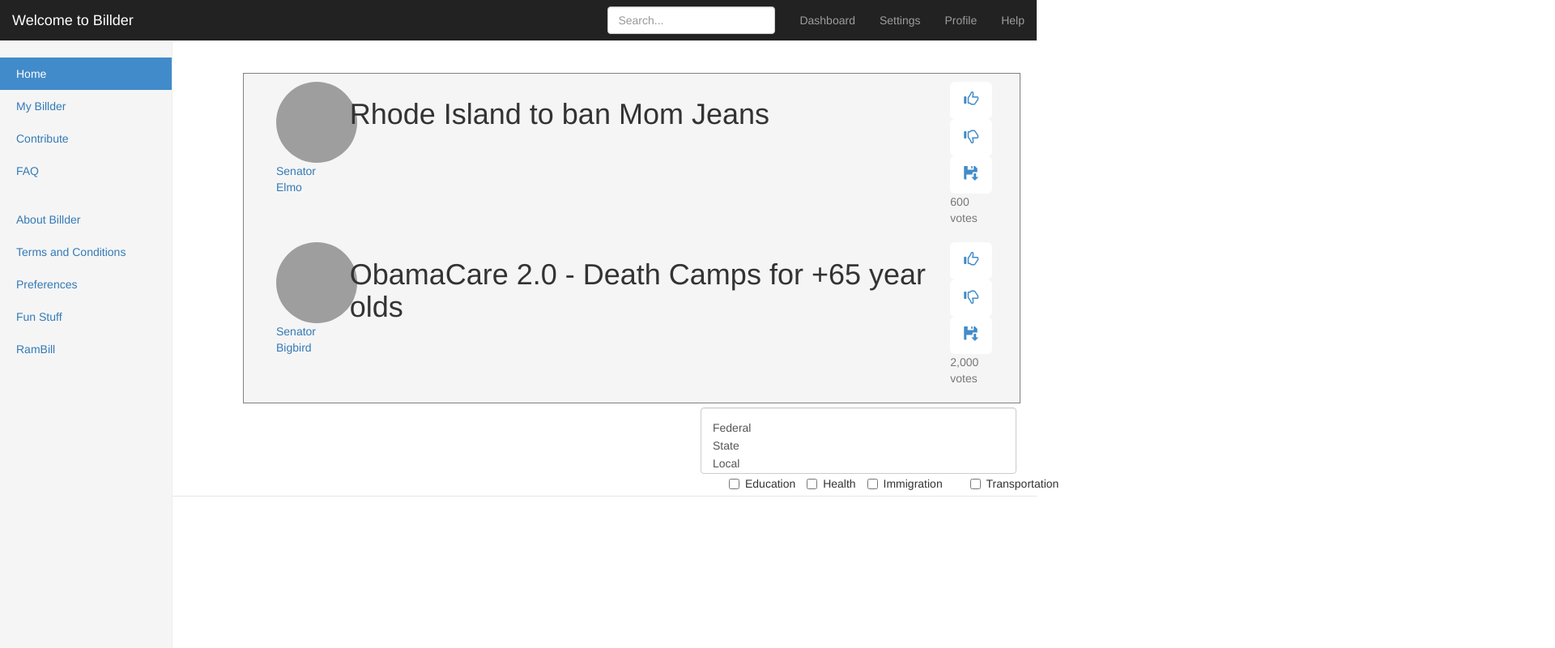
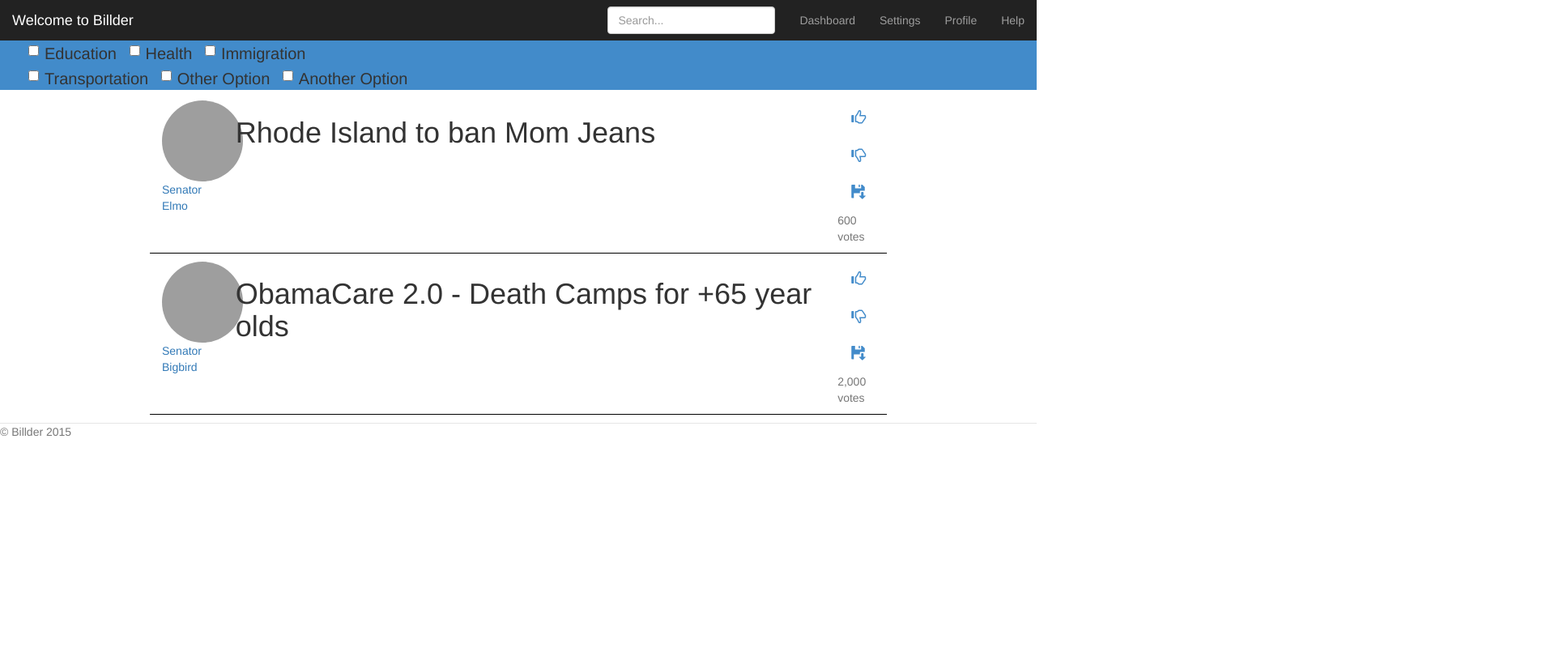
Before and after one commit to Democracybillder/Website, a plain HTML site: page BillTracker.html in a window 1280 px wide. Shown: the top 800 px of the page at 81% size, 1920 px wide, since content can reach past the window. Drawn offline with nearby package versions, Linux system fonts and the light colour scheme; grey boxes are pictures that could not be loaded.

Commit message:
Changes - 2nd navbar
trying to make the dropdown menu

```diff
--- a/BillTracker.css
+++ b/BillTracker.css
@@ -12,10 +12,6 @@ body {
  * Global add-ons
  */
 
-.sub-header {
-  padding-bottom: 10px;
-  border-bottom: 1px solid #eee;
-}
 
 /*
  * Top navigation
@@ -25,45 +21,10 @@ body {
   border: 0;
 }
 
-/*
- * Sidebar
- */
-
-/* Hide for mobile, show later */
-.sidebar {
-  display: none;
-}
-@media (min-width: 768px) {
-  .sidebar {
-    position: fixed;
-    top: 51px;
-    bottom: 0;
-    left: 0;
-    z-index: 1000;
-    display: block;
-    padding: 20px;
-    overflow-x: hidden;
-    overflow-y: auto; /* Scrollable contents if viewport is shorter than content. */
-    background-color: #f5f5f5;
-    border-right: 1px solid #eee;
-  }
-}
-
-/* Sidebar navigation */
-.nav-sidebar {
-  margin-right: -21px; /* 20px padding + 1px border */
-  margin-bottom: 20px;
-  margin-left: -20px;
-}
-.nav-sidebar > li > a {
-  padding-right: 20px;
-  padding-left: 20px;
-}
-.nav-sidebar > .active > a,
-.nav-sidebar > .active > a:hover,
-.nav-sidebar > .active > a:focus {
-  color: #fff;
-  background-color: #428bca;
+#navbar2 {
+    margin-top: 50px;
+    background-color: #428bca;
+    font-size: 20px;
 }
 
 
@@ -113,14 +74,13 @@ h1 {
 }
 .row {
     margin: 10px;
+    border-bottom: 1px solid black;
 }
 #billtracker {
     height: 75%;
     width: 75%;
-    margin-right: 20px;
-    margin-top: 20px;
-    background-color: #f5f5f5;
-    border: 1px solid grey;
+    margin: center;
+    padding-top: 5%;
 }
 
 .btn-lg{
@@ -151,6 +111,6 @@ h1 {
 /* Custom page footer */
 
 .footer {
-  padding-bottom: 19px;
+  padding-bottom: 5px;
   color: #777;
   border-top: 1px solid #e5e5e5;
--- a/BillTracker.html
+++ b/BillTracker.html
@@ -43,25 +43,46 @@
         </div>
       </div>
     </nav>
-    <div class="container-fluid">
-      <div class="row">
-        <div class="col-sm-3 col-md-2 sidebar">
-          <ul class="nav nav-sidebar">
-            <li class="active"><a href="#">Home<span class="sr-only">(current)</span></a></li>
-            <li><a href="#">My Billder</a></li>
-            <li><a href="#">Contribute</a></li>
-            <li><a href="#">FAQ</a></li>
-          </ul>
-          <ul class="nav nav-sidebar">
-            <li><a href="">About Billder</a></li>
-            <li><a href="">Terms and Conditions</a></li>
-            <li><a href="">Preferences</a></li>
-            <li><a href="">Fun Stuff</a></li>
-            <li><a href="">RamBill</a></li>
-          </ul>
+    <nav id="navbar2" class="navbar navbar-inverse navbar-fixed-top">
+      <div class="container-fluid">
+        <div id="navbar" class="navbar-collapse collapse">
+          <div class="nav navbar-nav">
+            <div class="checkbox-inline">
+          <label class="checkbox-inline">
+            <input type="checkbox" id="inlineCheckbox1" value="option1">
+            Education
+          </label>
+          <label class="checkbox-inline">
+            <input type="checkbox" id="inlineCheckbox2" value="option2">
+            Health
+          </label>
+          <label class="checkbox-inline">
+            <input type="checkbox" id="inlineCheckbox3" value="option3">
+            Immigration
+          </label>
+            </div>
+          </div>
+        </div>
+        <div id="navbar" class="navbar-collapse collapse">
+          <div class="nav navbar-nav">
+            <div class="checkbox-inline">
+          <label class="checkbox-inline">
+            <input type="checkbox" id="inlineCheckbox1" value="option1">
+            Transportation
+          </label>
+          <label class="checkbox-inline">
+            <input type="checkbox" id="inlineCheckbox2" value="option2">
+            Other Option
+          </label>
+          <label class="checkbox-inline">
+            <input type="checkbox" id="inlineCheckbox3" value="option3">
+            Another Option
+          </label>
+            </div>
+          </div>
         </div>
       </div>
-    </div>
+    </nav>
     <div id="billtracker" class="container-fluid">
       <div class="row">
           <div class="col-md-1"><img src="http://www.sesamestreet.org/cms_services/services?action=download&uid=dbf13ec8-16cd-11dd-a1a2-3f408a4274b3" alt="elmo" class="img-circle"><p><a href="#">Senator Elmo</a></p></div>
@@ -75,7 +96,7 @@
       </div>
     </div>
 
- <div id="govcategories" class="container">
+ <!--<div id="govcategories" class="container">
     <select multiple class="form-control">
         <option class="checkbox">Federal</option>
         <option class="checkbox">State</option>
@@ -103,14 +124,10 @@
           </label>
         </div>
     </div>
- </div>
-
-
+ </div>-->
     <footer class="footer">
     <p>&copy; Billder 2015</p>
 </footer>
-
-
 
 
 
@@ -118,5 +135,6 @@
     <script src="https://ajax.googleapis.com/ajax/libs/jquery/1.11.2/jquery.min.js"></script>
     <!-- Include all compiled plugins (below), or include individual files as needed -->
     <script src="js/bootstrap.min.js"></script>
+
   </body>
 </html>
```
